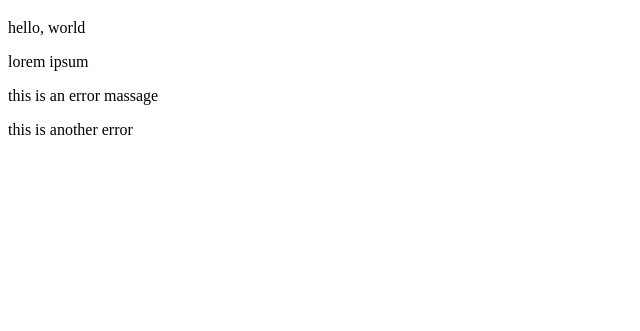
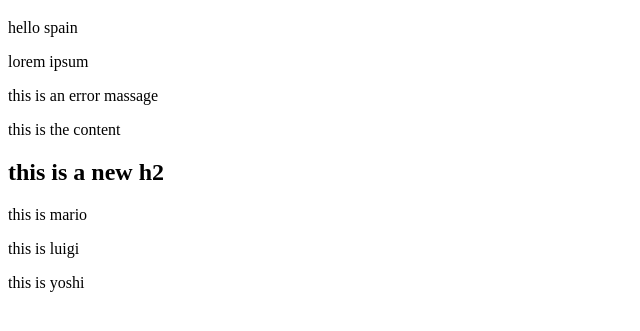
Before and after one commit to karimt201/JavaScript-Tutorial, a plain HTML site: page chapter_1/index.html in a window 1280 px wide. Shown: the part 61-392 px from the top of the page, without its empty margins (0-640 px from the left). Drawn offline with Linux system fonts and the light colour scheme.

Commit message:
innerText and innerHTML

```diff
--- a/chapter_1/index.html
+++ b/chapter_1/index.html
@@ -14,7 +14,9 @@
         <p class = "error">this is an error massage</p>
     </div>
 
-    <div class="error">this is another error</div>
+    <div class="content">
+        <p>this is the content</p>
+    </div>
     <script src="sandbox.js"></script>
 </body>
 </html>
--- a/chapter_1/sandbox.js
+++ b/chapter_1/sandbox.js
@@ -1,16 +1,23 @@
-// get an element by ID
+const para = document.querySelector('p');
+console.log(para.innerText);
+para.innerText = 'hello spain';
 
-const title = document.getElementById('page-title');
+const paras = document.querySelectorAll('p');
 
-console.log(title);
-// get an element by their class name
+// paras.forEach(h =>{
+//     console.log(h.innerText);
+//     h.innerText += ' new text';
+// });
 
-const error = document.getElementsByClassName('error');
-console.log(error);
-console.log(error[0]);
+const content = document.querySelector('.content');
+// console.log(content.innerHTML);
 
+content.innerHTML += '<h2>this is a new h2 </h2>';
+console.log(content.innerHTML);
 
-// get elements by their tag name
+const people = ['mario','luigi','yoshi'];
 
-const paras = document.getElementsByTagName('p');
-console.log(paras[2]);
+people.forEach(person => {
+    content.innerHTML += `<p> this is ${person}</p>`;
+
+});
```
